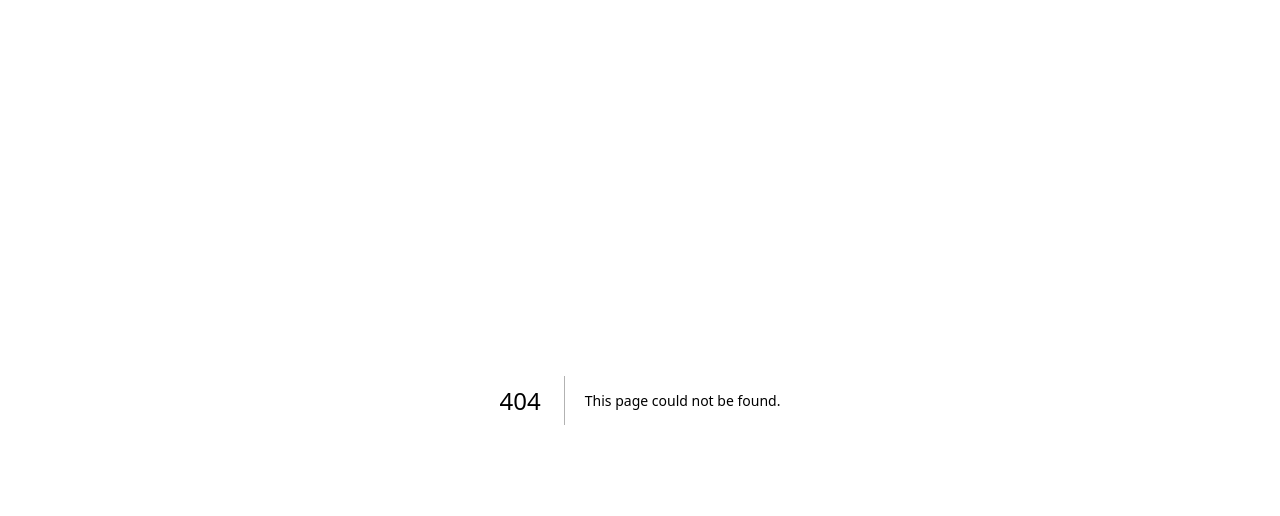
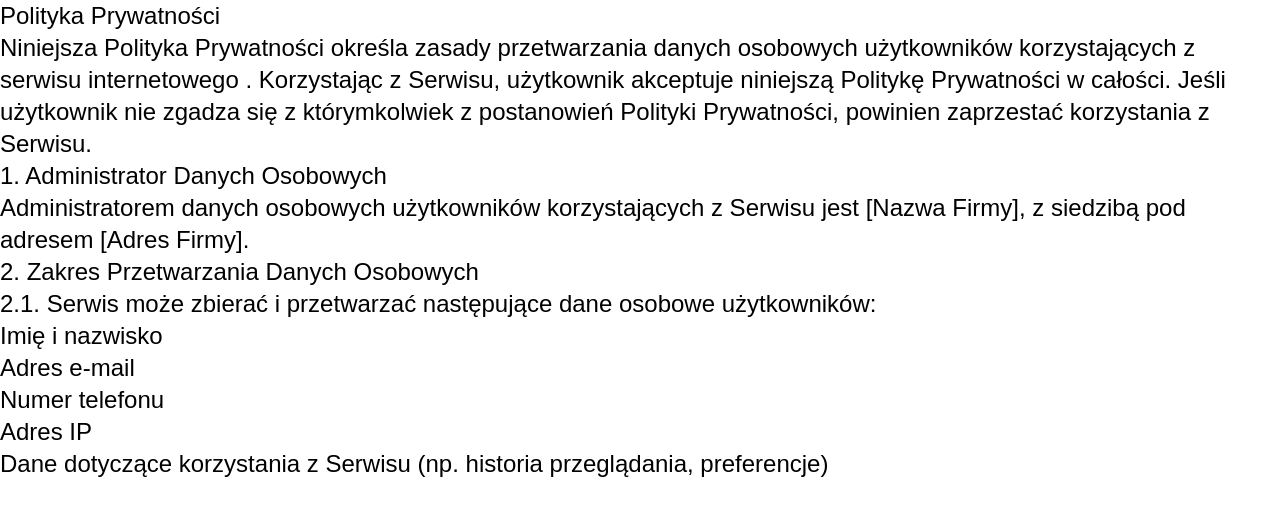
Before and after one commit to bmichalczuk/n13m, a Next.js app: page /privacy-policy in a window 1280 px wide. Before the commit this address had no page. Shown: the top 516 px of the page. Built offline with nearby package versions, Linux system fonts and the light colour scheme.

Commit message:
add footer with static pages for privacy policy and regulamin

```diff
--- /dev/null
+++ b/app/(static-pages)/layout.tsx
@@ -0,0 +1,5 @@
+import { ReactNode } from "react";
+
+export default function StaticLayout({ children }: { children: ReactNode }) {
+	return <div className="text-2xl">{children}</div>;
+}
--- /dev/null
+++ b/app/(static-pages)/privacy-policy/page.tsx
@@ -0,0 +1,31 @@
+export default function PrivacyPolicy() {
+	return (
+		<div className="text-2xl">
+			<h1>Polityka Prywatności</h1>
+
+			<p>
+				{" "}
+				Niniejsza Polityka Prywatności określa zasady przetwarzania danych osobowych użytkowników
+				korzystających z serwisu internetowego . Korzystając z Serwisu, użytkownik akceptuje
+				niniejszą Politykę Prywatności w całości. Jeśli użytkownik nie zgadza się z którymkolwiek z
+				postanowień Polityki Prywatności, powinien zaprzestać korzystania z Serwisu.
+			</p>
+
+			<h2>1. Administrator Danych Osobowych</h2>
+			<p>
+				Administratorem danych osobowych użytkowników korzystających z Serwisu jest [Nazwa Firmy], z
+				siedzibą pod adresem [Adres Firmy].
+			</p>
+
+			<h2>2. Zakres Przetwarzania Danych Osobowych</h2>
+			<p>2.1. Serwis może zbierać i przetwarzać następujące dane osobowe użytkowników:</p>
+			<ul>
+				<li>Imię i nazwisko</li>
+				<li>Adres e-mail</li>
+				<li>Numer telefonu</li>
+				<li>Adres IP</li>
+				<li>Dane dotyczące korzystania z Serwisu (np. historia przeglądania, preferencje)</li>
+			</ul>
+		</div>
+	);
+}
--- /dev/null
+++ b/app/(static-pages)/regulamin/page.tsx
@@ -0,0 +1,21 @@
+export default function Regulamin() {
+	return (
+		<div className="text-2xl">
+			<h1>Regulamin</h1>
+			<p>
+				Niniejszy regulamin określa zasady korzystania z serwisu internetowego . Korzystając z
+				Serwisu, użytkownik akceptuje niniejszy regulamin w całości. Jeśli użytkownik nie zgadza się
+				z którymkolwiek z postanowień regulaminu, powinien zaprzestać korzystania z Serwisu.
+			</p>
+			<h2>1. Definicje</h2>
+			<p>
+				1.1. - osoba fizyczna lub prawna korzystająca z Serwisu.
+				<br />
+				1.2. - wszelkie materiały, informacje, dane, teksty, grafiki, zdjęcia, filmy, dźwięki i inne
+				elementy zamieszczone w Serwisie.
+				<br />
+				1.3. - wszelkie funkcje, narzędzia i możliwości oferowane przez Serwis.
+			</p>
+		</div>
+	);
+}
--- a/app/page.tsx
+++ b/app/page.tsx
@@ -1,7 +1,7 @@
 import { ProductType } from "../ui/molecules/ProductListItem";
-import { PageHeader } from "../ui/organisms/PageHeader";
+import { SiteHeader } from "../ui/organisms/PageHeader";
 import { ProductsList } from "../ui/organisms/ProductsList";
-
+import { SiteFooter } from "../ui/molecules/SiteFooter";
 const products: ProductType[] = [
 	{
 		id: "1",
@@ -56,11 +56,11 @@ const products: ProductType[] = [
 export default function Home() {
 	return (
 		<div className="flex min-h-lvh flex-col">
-			<PageHeader />
+			<SiteHeader />
 			<main className="flex-1 px-24 py-12">
 				<ProductsList products={products} />
 			</main>
-			<footer>footer</footer>
+			<SiteFooter />
 		</div>
 	);
 }
--- a/ui/atoms/ProductImage.tsx
+++ b/ui/atoms/ProductImage.tsx
@@ -1,7 +1,6 @@
 import Image from "next/image";
 import { ProductType } from "../molecules/ProductListItem";
 export const ProductListItemImage = ({ images }: { images: ProductType["images"] }) => {
-	console.log(images);
 	return (
 		<div className="aspect-square flex-1 overflow-hidden rounded-md border">
 			<Image
--- /dev/null
+++ b/ui/molecules/SiteFooter.tsx
@@ -0,0 +1,14 @@
+import Link from "next/link";
+export const SiteFooter = () => {
+	return (
+		<footer className="w-full border-t border-gray-300 py-4 text-center text-gray-600">
+			<Link href="/regulamin" className="mx-2 hover:underline">
+				Regulamin
+			</Link>
+			&copy; {new Date().getFullYear()} n13m. All rights reserved.
+			<Link href="/privacy-policy" className="mx-2 hover:underline">
+				Polityka Prywatności
+			</Link>
+		</footer>
+	);
+};
--- a/ui/organisms/PageHeader.tsx
+++ b/ui/organisms/PageHeader.tsx
@@ -1,7 +1,7 @@
 import { Logo } from "../atoms/Logo";
 import { CartLink } from "../atoms/CartLink";
 
-export const PageHeader = () => {
+export const SiteHeader = () => {
 	return (
 		<header className="border-tertiary bg-primary flex items-center justify-between border-b-4 px-12 py-6 text-2xl text-white">
 			<Logo />
```
